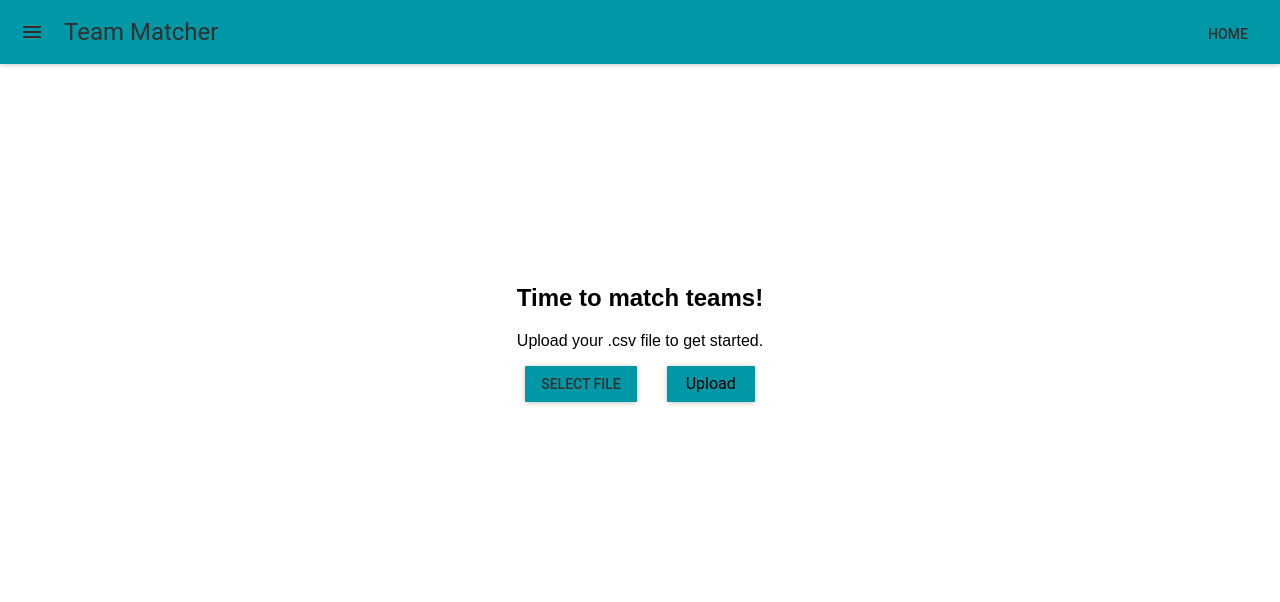
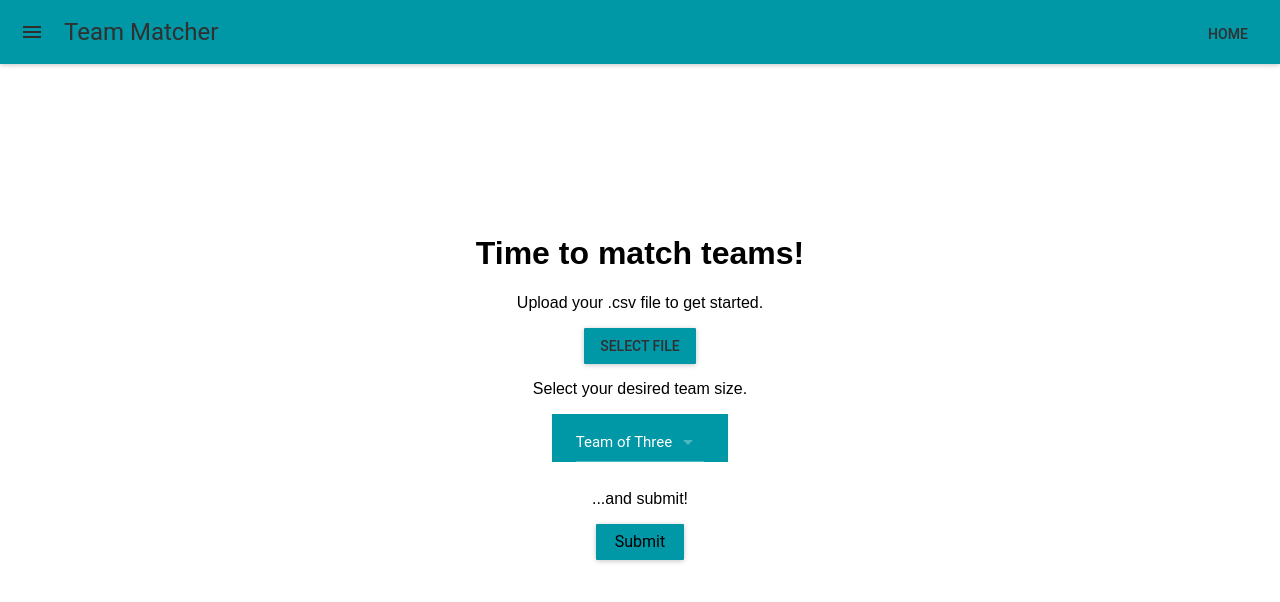
Before and after one commit to pelovett/CrestedDuckTeamMatcher, a React (Create React App) app in the folder team-app/: page / in a window 1280 px wide. Shown: the top 602 px of the page. Built offline with nearby package versions, Linux system fonts and the light colour scheme; what react-tap-event-plugin would draw is missing.

Commit message:
Can now get the desired size of teams and pass it to Flask server.

```diff
--- a/team-app/src/App.js
+++ b/team-app/src/App.js
@@ -9,14 +9,14 @@ import Drawer from 'material-ui/Drawer';
 import injectTapEventPlugin from 'react-tap-event-plugin';
 import MenuItem from 'material-ui/MenuItem';
 import {CSVLink, CSVDownload} from 'react-csv';
-
+import DropDownMenu from 'material-ui/DropDownMenu';
 
 injectTapEventPlugin();
 
 const styles = {
   main: {
     textAlign: 'center',
-    paddingTop: 200,
+    paddingTop: 150,
   },
   result: {
     textAlign: 'center',
@@ -35,13 +35,17 @@ const styles = {
     paddingLeft: 10,
     paddingRight: 10,
   },
+  menu: {
+    backgroundColor: '#0097A7',
+    textColor: '#212121',
+  },
 };
 
 
 class App extends Component {
   constructor(props) {
     super(props);
-    this.state = {open: false, csvData: [] };
+    this.state = {open: false, csvData: [], value: 3};
     this.handleToggle = this.handleToggle.bind(this);
     this.handle_csv = this.handle_csv.bind(this);
     this.make_csv = this.make_csv.bind(this);
@@ -50,6 +54,7 @@ class App extends Component {
     this.sendXHRequest = this.sendXHRequest.bind(this);
     this.handleClick = this.handleClick.bind(this);
     this.resultXHRequest = this.resultXHRequest.bind(this);
+    this.handleChange = this.handleChange.bind(this);
   }
 
   handleToggle() {
@@ -63,7 +68,7 @@ class App extends Component {
     location.href = "/";
   }
 
-  sendXHRequest(formData, uri) {
+  sendXHRequest(postData, uri) {
     // Get an XMLHttpRequest instance
     var xhr = new XMLHttpRequest();
 
@@ -84,7 +89,7 @@ class App extends Component {
     }.bind(this);
 
     // Send
-    xhr.send(formData);
+    xhr.send(postData);
   }
 
   resultXHRequest(uri) {
@@ -134,9 +139,7 @@ class App extends Component {
     var uri = "http://localhost:5000" + action;
 
     this.sendXHRequest(formData, uri);
-    // location.href = 'result';
   }
-
 
   handleClick(event) {
     event.preventDefault();
@@ -153,17 +156,23 @@ class App extends Component {
 
     var file = fileInput.files[0];
 
+    formData.append('team_size', this.state.value);
     formData.append('csv_file', file);
 
     // Sending to location defined in form
     var form = document.getElementById('file-form');
     var action = form.getAttribute('action');
 
-      var uri = "http://localhost:5000" + action;
+    var uri = "http://localhost:5000";
+    // var params = "teamsize=" + this.state.value;
+    var secForm = new FormData();
+    secForm.append('teamsize', this.state.value);
 
-      this.sendXHRequest(formData, uri);
-      // location.href = 'result';
+    this.sendXHRequest(secForm, uri+"/team_size");
+    this.sendXHRequest(formData, uri+action+"?teamsize="+this.state.value);
   }
+
+  handleChange = (event, index, value) => this.setState({value});
 
   render() {
     this.make_csv;
@@ -193,7 +202,7 @@ class App extends Component {
             </MenuItem>
           </Drawer>
           <div className="Main" style={styles.main} id="mainDiv">
-            <h2>Time to match teams!</h2>
+            <h1>Time to match teams!</h1>
             <p>Upload your .csv file to get started.</p>
             <form id="file-form" action="/result" encType="multipart/form-data" method="POST">
               <RaisedButton containerElement="label" label="Select File" primary={true}>
@@ -203,13 +212,24 @@ class App extends Component {
                   name="csv_file"
                   style={{ display: 'none' }} />
               </RaisedButton>
-                <div style={styles.divider} />
+              <br />
+              <p>Select your desired team size.</p>
+              <DropDownMenu
+                value={this.state.value}
+                onChange={this.handleChange}
+                style={styles.menu}>
+                <MenuItem value={2} primaryText="Team of Two" />
+                <MenuItem value={3} primaryText="Team of Three" />
+                <MenuItem value={4} primaryText="Team of Four" />
+                <MenuItem value={5} primaryText="Team of Five" />
+              </DropDownMenu>
+              <br />
+              <p>...and submit!</p>
               <RaisedButton
                 type="submit"
                 id="upload-button"
                 onClick={this.handleClick}
-                  style={{textColor: 'white' }}
-                  primary={true}>Upload</RaisedButton>
+                primary={true}>Submit</RaisedButton>
             </form>
           </div>
           <div className="Result" style={styles.result} id="resultDiv">
```
Also changed, not shown: 1 other file (tests, documents, lock files or other folders). Lines whose indentation alone changed are shown as unchanged.
